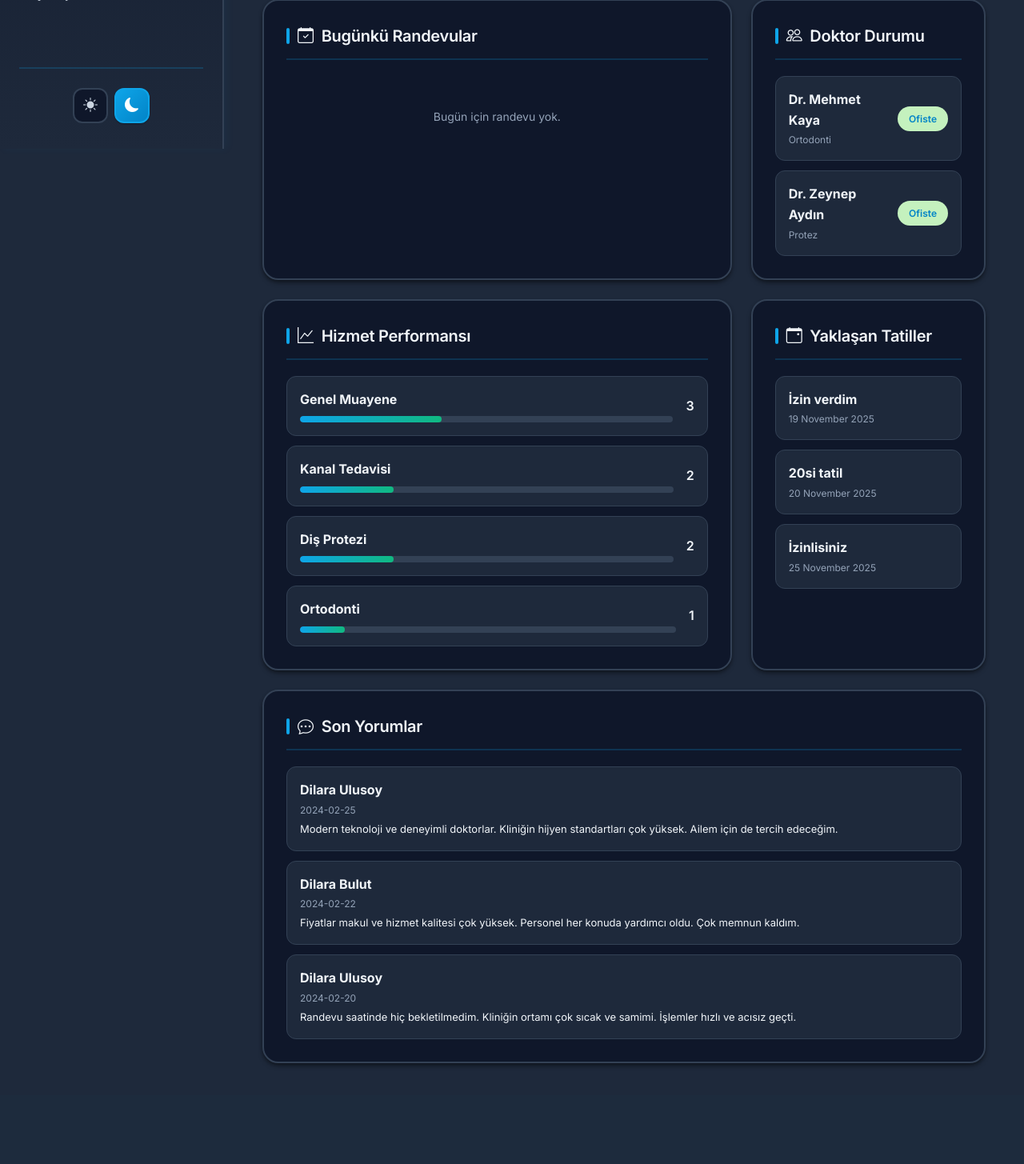
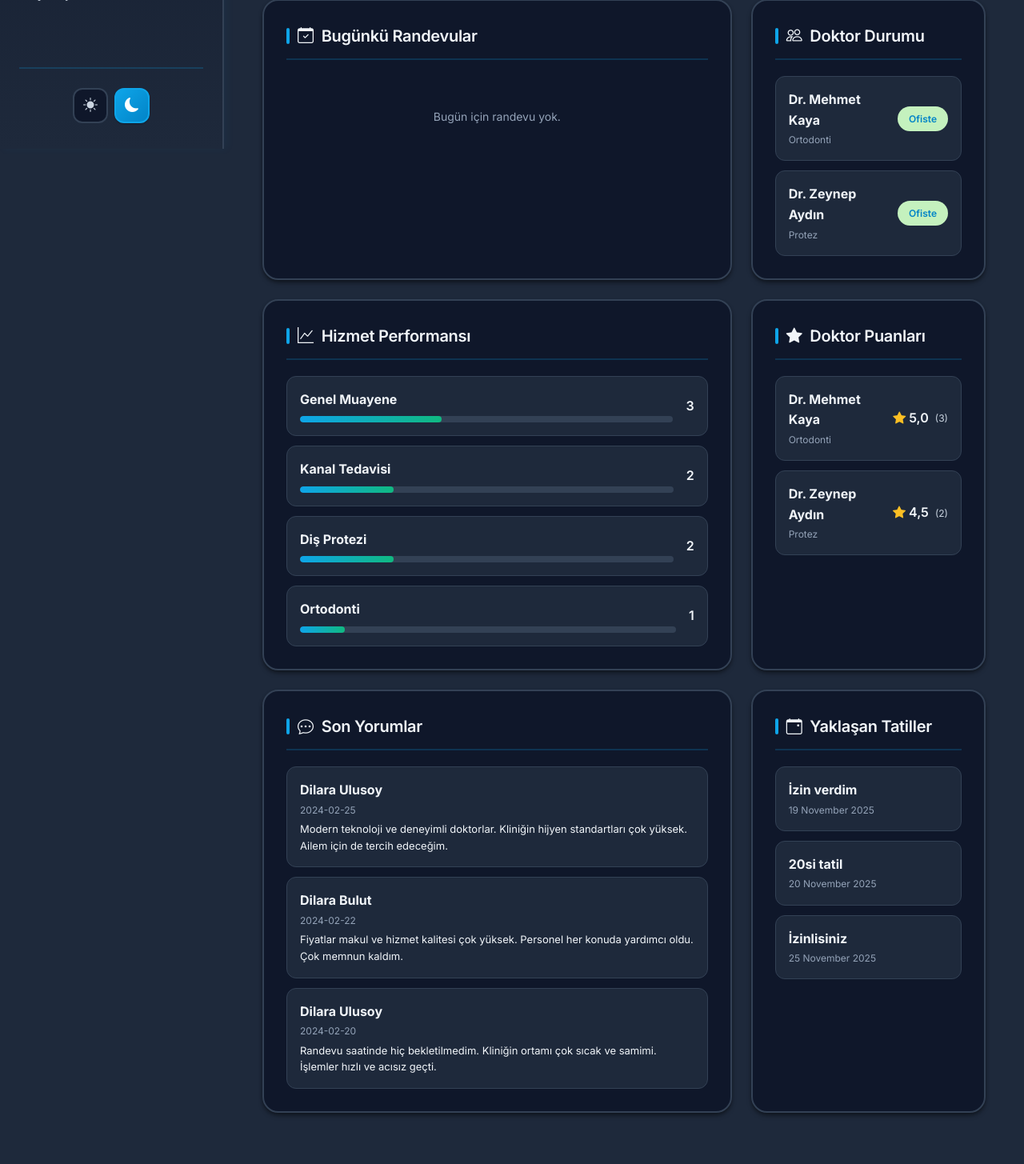
Before and after one commit to CemBlt/dent-panel, a Django app: page / in a window 1280 px wide. Shown: the part 614-2069 px from the top of the page at 80% size. Before the commit the page ends 1947 px from the top, so only its background shows below. Run offline with Django 5.2, Linux system fonts and the light colour scheme.

Commit message:
Doktor Puanları Dashboard

```diff
--- a/panel/services/dashboard_service.py
+++ b/panel/services/dashboard_service.py
@@ -79,6 +79,8 @@ def load_dashboard_context() -> dict[str, Any]:
 
     upcoming_holidays = _build_upcoming_holidays(holidays, today)
 
+    doctor_ratings = _build_doctor_ratings(doctors, ratings)
+
     return {
         'hospital': hospital,
         'kpi_cards': kpi_cards,
@@ -87,6 +89,7 @@ def load_dashboard_context() -> dict[str, Any]:
         'service_stats': service_stats,
         'latest_reviews': latest_reviews,
         'upcoming_holidays': upcoming_holidays,
+        'doctor_ratings': doctor_ratings,
     }
 
 
@@ -156,3 +159,39 @@ def _build_upcoming_holidays(holidays, today):
             })
     parsed.sort(key=lambda h: h['date'])
     return parsed[:4]
+
+
+def _build_doctor_ratings(doctors, ratings):
+    """
+    Her doktor için ortalama puanı hesaplar.
+    Sadece aktif hastanenin doktorları için puanları döndürür.
+    """
+    doctor_ratings_list = []
+
+    for doctor in doctors:
+        # Bu doktora ait tüm puanları filtrele
+        doctor_ratings_data = [
+            r['doctorRating'] for r in ratings
+            if r.get('doctorId') == doctor['id']
+        ]
+
+        # Ortalama puanı hesapla
+        if doctor_ratings_data:
+            avg_rating = sum(doctor_ratings_data) / len(doctor_ratings_data)
+            rating_count = len(doctor_ratings_data)
+        else:
+            avg_rating = 0.0
+            rating_count = 0
+
+        doctor_ratings_list.append({
+            'id': doctor['id'],
+            'name': f"{doctor['name']} {doctor['surname']}",
+            'specialty': doctor.get('specialty', ''),
+            'rating': round(avg_rating, 1),
+            'rating_count': rating_count,
+        })
+
+    # Puanına göre sırala (yüksekten düşüğe)
+    doctor_ratings_list.sort(key=lambda d: d['rating'], reverse=True)
+
+    return doctor_ratings_list
--- a/panel/static/panel/dashboard.css
+++ b/panel/static/panel/dashboard.css
@@ -834,6 +834,7 @@ body {
 .appointments-list,
 .doctor-list,
 .review-list,
+.doctor-ratings-list,
 .service-list,
 .holiday-list {
     list-style: none;
@@ -847,6 +848,7 @@ body {
 .appointment-item,
 .doctor-item,
 .review-item,
+.doctor-rating-item,
 .service-item,
 .holiday-item {
     display: flex;
@@ -863,6 +865,7 @@ body {
 .appointment-item:hover,
 .doctor-item:hover,
 .review-item:hover,
+.doctor-rating-item:hover,
 .service-item:hover,
 .holiday-item:hover {
     background: var(--primary-light);
--- a/panel/templates/panel/dashboard.html
+++ b/panel/templates/panel/dashboard.html
@@ -125,24 +125,36 @@
             {% endif %}
         </article>
         <article class="panel-card">
-            <h2><i class="bi bi-calendar-event"></i> Yaklaşan Tatiller</h2>
-            {% if upcoming_holidays %}
-                <ul class="holiday-list">
-                    {% for holiday in upcoming_holidays %}
-                        <li class="holiday-item">
-                            <div>
-                                <strong>{{ holiday.reason }}</strong>
-                                <p style="margin:2px 0 0; font-size:12px;" class="muted-text">{{ holiday.date }}</p>
+            <h2><i class="bi bi-star-fill"></i> Doktor Puanları</h2>
+            {% if doctor_ratings %}
+                <ul class="doctor-ratings-list">
+                    {% for doctor in doctor_ratings %}
+                        <li class="doctor-rating-item">
+                            <div style="flex: 1;">
+                                <strong>{{ doctor.name }}</strong>
+                                <p style="margin:2px 0 0; font-size:12px;" class="muted-text">{{ doctor.specialty }}</p>
+                            </div>
+                            <div style="display: flex; align-items: center; gap: 8px;">
+                                <div style="display: flex; align-items: center; gap: 4px;">
+                                    <i class="bi bi-star-fill" style="color: #FBBF24;"></i>
+                                    <span style="font-weight: 600; font-size: 16px;">{{ doctor.rating }}</span>
+                                </div>
+                                {% if doctor.rating_count > 0 %}
+                                    <span style="font-size: 12px; color: var(--text-secondary);">({{ doctor.rating_count }})</span>
+                                {% else %}
+                                    <span style="font-size: 12px; color: var(--text-secondary);">(Puan yok)</span>
+                                {% endif %}
                             </div>
                         </li>
                     {% endfor %}
                 </ul>
             {% else %}
-                <p class="empty-state">Planlanan tatil bulunmuyor.</p>
+                <p class="empty-state">Doktor bulunamadı.</p>
             {% endif %}
         </article>
     </section>
 
+    <section class="grid-two-columns">
         <article class="panel-card">
             <h2><i class="bi bi-chat-dots"></i> Son Yorumlar</h2>
             {% if latest_reviews %}
@@ -161,6 +173,24 @@
                 <p class="empty-state">Henüz yorum bulunmuyor.</p>
             {% endif %}
         </article>
+        <article class="panel-card">
+            <h2><i class="bi bi-calendar-event"></i> Yaklaşan Tatiller</h2>
+            {% if upcoming_holidays %}
+                <ul class="holiday-list">
+                    {% for holiday in upcoming_holidays %}
+                        <li class="holiday-item">
+                            <div>
+                                <strong>{{ holiday.reason }}</strong>
+                                <p style="margin:2px 0 0; font-size:12px;" class="muted-text">{{ holiday.date }}</p>
+                            </div>
+                        </li>
+                    {% endfor %}
+                </ul>
+            {% else %}
+                <p class="empty-state">Planlanan tatil bulunmuyor.</p>
+            {% endif %}
+        </article>
+    </section>
 </div>
 
 <script>
```
Lines whose indentation alone changed are shown as unchanged.
